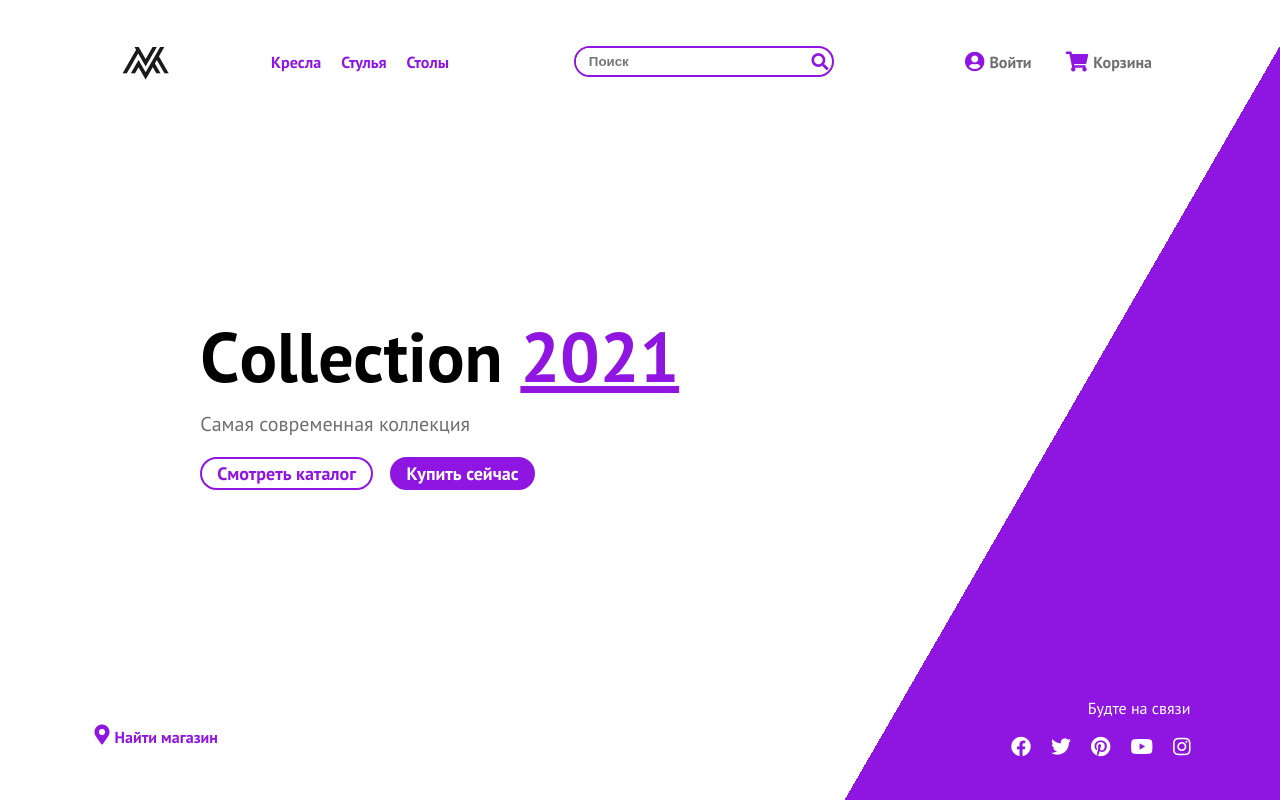
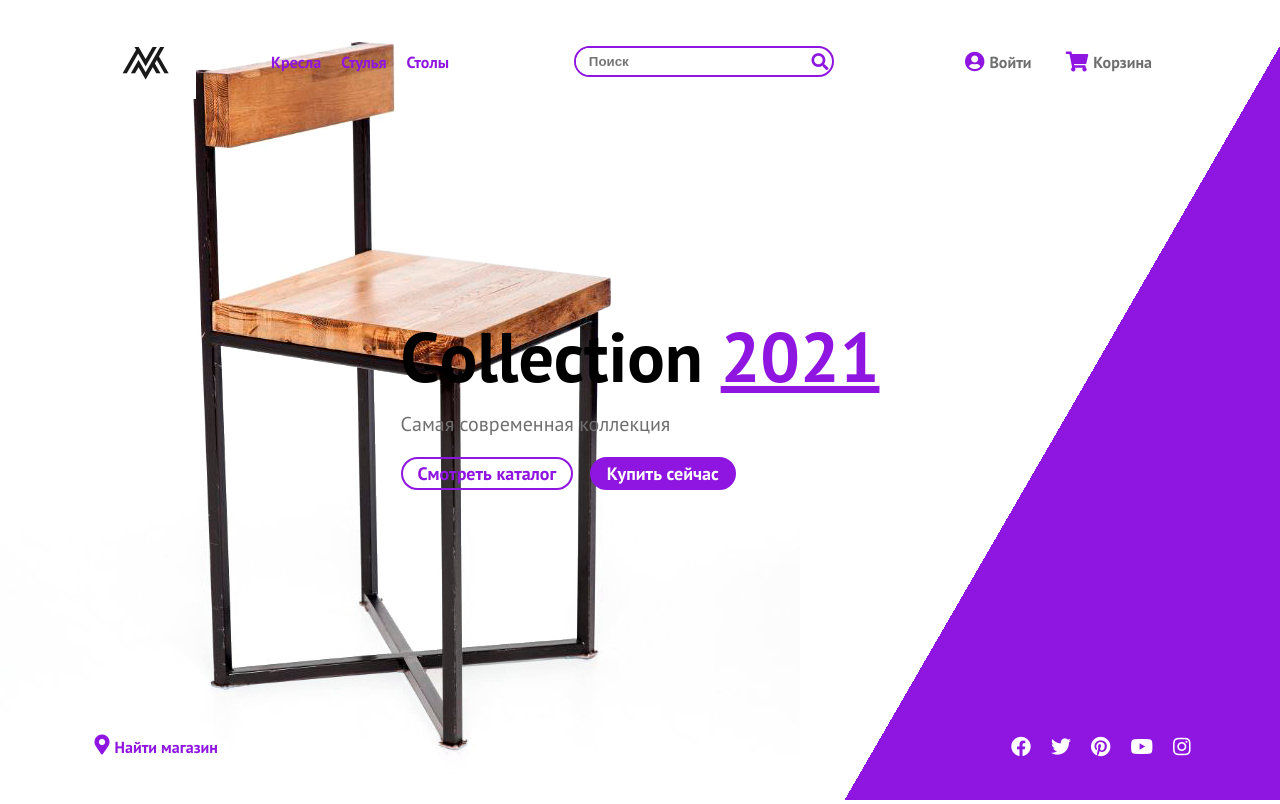
Before and after one commit to maxkolt/furnitureWebsiteOnJS, a plain HTML site: page index.html in a window 1280 px wide. Drawn offline with Linux system fonts and the light colour scheme.

Commit message:
нужно спозиционировать картинку

```diff
--- a/css/style.css
+++ b/css/style.css
@@ -614,7 +614,7 @@ body {
 		font-size: 14px;
 	}
 	.social-link {
-		padding-left: 0px;
+		padding-left: 0;
 	}
 	.burger-link {
 		top: 2%;
--- a/index.html
+++ b/index.html
@@ -42,6 +42,7 @@
         </div>
     </section>
 </header>
+
 <div class="sign-block">
     <div class="sign">
         <a href="#" class="exit"><i class="fas fa-times"></i></a>
@@ -98,20 +99,18 @@
             <div class="inform-btn shop">Купить сейчас</div>
         </div>
     </div>
-
-    <div class="photo-model">
-
-    </div>
 </div>
 
-<div class="social">
+<div class="photo-model">
+    <img src="assets/img/stulMolt.jpg" height="800" width="800"/>
+</div>
+
+<footer class="social">
     <div class="find">
         <a class="findStore" href="#"><i class="fas fa-map-marker-alt"></i>Найти магазин</a>
     </div>
 
     <div class="social-menu">
-        <h4 class="connect">Будте на связи</h4>
-
         <ul class="social-icon">
             <li><a href="#" class="social-link"><i class="fab fa-facebook"></i></a></li>
             <li><a href="#" class="social-link"><i class="fab fa-twitter"></i></a></li>
@@ -120,17 +119,17 @@
             <li><a href="#" class="social-link"><i class="fab fa-instagram"></i></a></li>
         </ul>
     </div>
-</div>
+
 
 <div class="maps-block">
     <div class="maps">
         <a href="#" class="exit exitMaps"><i class="fas fa-times"></i></a>
-        <iframe class="mapStore" src="https://www.google.com/maps/embed?pb=!1m18!1m12!1m3!1d4988713.023646136!2d22.03442385417095!3d52.37232333196691!2m3!1f0!2f0!3f0!3m2!1i1024!2i768!4f13.1!3m3!1m2!1s0x471ec94abf8f03a3%3A0x605053ed9e886d59!2sNew%20Balance!5e0!3m2!1sen!2sby!4v1571059257661!5m2!1sen!2sby" width="600" height="450" frameborder="0" style="border:0;" allowfullscreen=""></iframe>
+        <iframe class="mapStore"
+                src="https://www.google.com/maps/embed?pb=!1m18!1m12!1m3!1d4988713.023646136!2d22.03442385417095!3d52.37232333196691!2m3!1f0!2f0!3f0!3m2!1i1024!2i768!4f13.1!3m3!1m2!1s0x471ec94abf8f03a3%3A0x605053ed9e886d59!2sNew%20Balance!5e0!3m2!1sen!2sby!4v1571059257661!5m2!1sen!2sby"
+                width="600" height="450" frameborder="0" style="border:0;" allowfullscreen=""></iframe>
     </div>
 </div>
-
-
-
+</footer>
 
 <script src="js/main.js"></script>
 </body>
```
